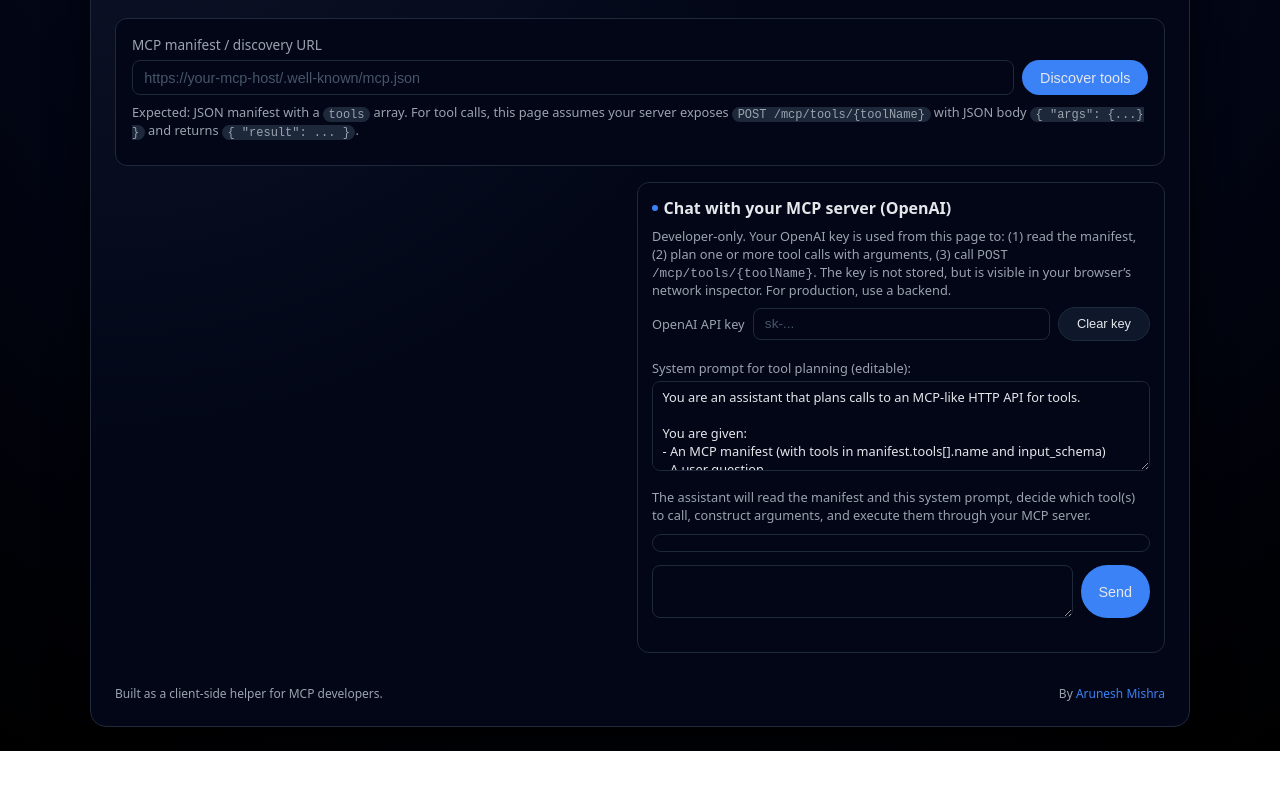
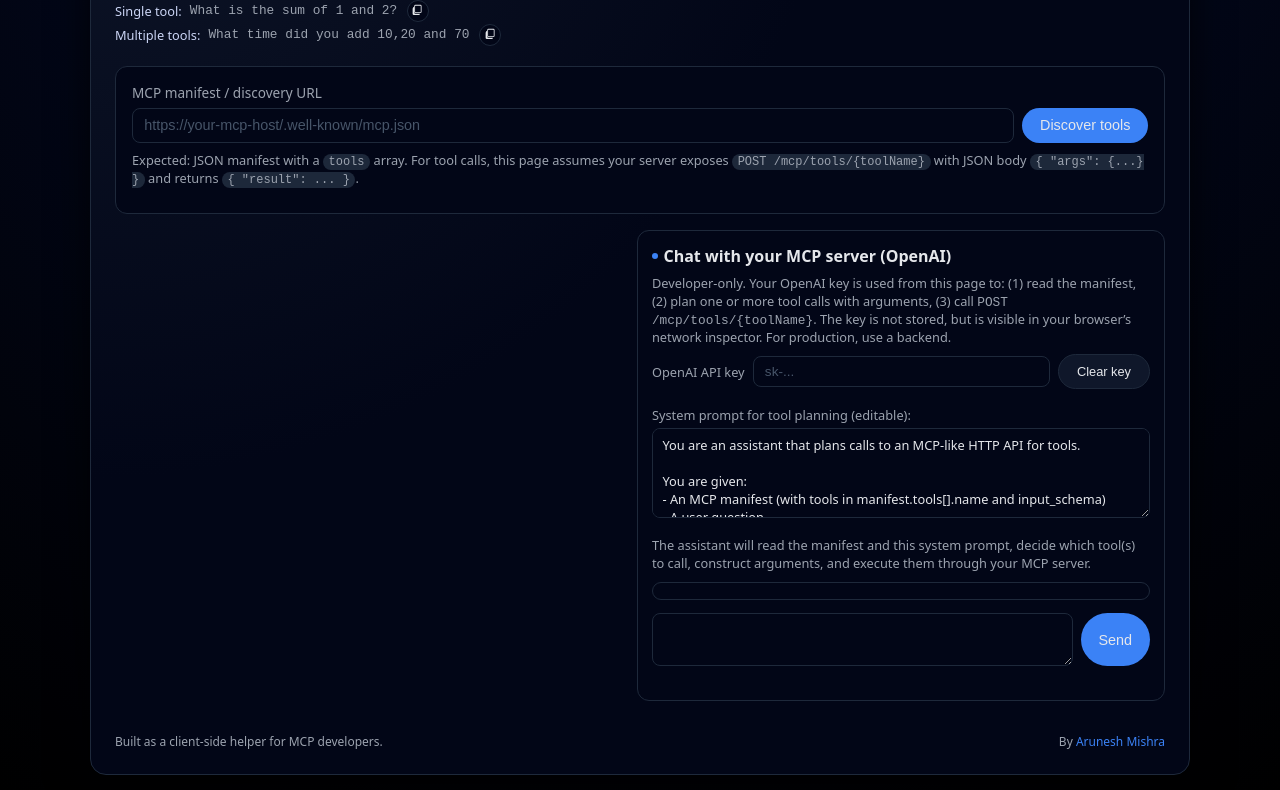
Before and after one commit to aruneshmishra/mcp-explorer, a plain HTML site: page index.html in a window 1280 px wide. Shown: the part 309-1099 px from the top of the page. Before the commit the page ends 1060 px from the top, so only its background shows below. Drawn offline with Linux system fonts and the light colour scheme.

Commit message:
Enhance copy button styles and add prompt examples
Added styles for small copy buttons and prompt examples.

```diff
--- a/index.html
+++ b/index.html
@@ -179,6 +179,11 @@
       padding: 0;
       margin-left: 0.35rem;
       cursor: pointer;
+    }
+
+    .copy-btn.small {
+      width: 22px;
+      height: 22px;
     }
 
     .copy-btn:hover {
@@ -459,6 +464,26 @@
       margin-left: 2px;
     }
 
+    .prompt-examples {
+      margin-top: 0.35rem;
+      font-size: 0.8rem;
+      color: var(--text-muted);
+    }
+
+    .prompt-line {
+      display: flex;
+      align-items: center;
+      flex-wrap: wrap;
+      gap: 0.25rem;
+      margin-top: 0.15rem;
+    }
+
+    .prompt-label {
+      font-weight: 500;
+      color: #cbd5f5;
+      margin-right: 0.25rem;
+    }
+
     footer {
       margin-top: 1.25rem;
       font-size: 0.75rem;
@@ -501,6 +526,7 @@
             type="button"
             class="copy-btn"
             data-copy="https://mcp-sample-server-js.onrender.com/.well-known/mcp.json"
+            data-msg="Server manifest URL copied to clipboard."
             title="Copy server manifest URL"
           >
             <svg viewBox="0 0 16 16" aria-hidden="true">
@@ -509,8 +535,7 @@
             </svg>
           </button>
           below and click “Discover tools”. The sample server runs on a free tier and can take up to ~90 seconds to
-          wake up after inactivity, so wait 1–2 minutes between attempts if it’s cold. Once tools are loaded, paste your
-          OpenAI API key and try a prompt like <code>What is the sum of 1 and 2?</code>.
+          wake up after inactivity, so wait 1–2 minutes between attempts if it’s cold.
           <a class="gh-inline-link" href="https://github.com/aruneshmishra/mcp-sample-server-js" target="_blank" rel="noopener noreferrer">
             server repo
             <svg viewBox="0 0 16 16" aria-hidden="true">
@@ -524,6 +549,41 @@
             </svg>
           </a>
         </p>
+        <div class="prompt-examples">
+          <div>Once tools are loaded and your OpenAI key is set, try:</div>
+          <div class="prompt-line">
+            <span class="prompt-label">Single tool:</span>
+            <code>What is the sum of 1 and 2?</code>
+            <button
+              type="button"
+              class="copy-btn small"
+              data-copy="What is the sum of 1 and 2?"
+              data-msg="Single-tool prompt copied."
+              title="Copy single-tool prompt"
+            >
+              <svg viewBox="0 0 16 16" aria-hidden="true">
+                <path d="M4 2.5A1.5 1.5 0 0 1 5.5 1h6A1.5 1.5 0 0 1 13 2.5v7A1.5 1.5 0 0 1 11.5 11h-6A1.5 1.5 0 0 1 4 9.5v-7Zm1.5-.5a.5.5 0 0 0-.5.5v7a.5.5 0 0 0 .5.5h6a.5.5 0 0 0 .5-.5v-7a.5.5 0 0 0-.5-.5h-6Z"/>
+                <path d="M2.5 5A1.5 1.5 0 0 1 4 3.5v7A1.5 1.5 0 0 0 5.5 12H11a1.5 1.5 0 0 1-1.5 1.5h-6A1.5 1.5 0 0 1 2 12V5.5A.5.5 0 0 1 2.5 5Z"/>
+              </svg>
+            </button>
+          </div>
+          <div class="prompt-line">
+            <span class="prompt-label">Multiple tools:</span>
+            <code>What time did you add 10,20 and 70</code>
+            <button
+              type="button"
+              class="copy-btn small"
+              data-copy="What time did you add 10,20 and 70"
+              data-msg="Multi-tool prompt copied."
+              title="Copy multi-tool prompt"
+            >
+              <svg viewBox="0 0 16 16" aria-hidden="true">
+                <path d="M4 2.5A1.5 1.5 0 0 1 5.5 1h6A1.5 1.5 0 0 1 13 2.5v7A1.5 1.5 0 0 1 11.5 11h-6A1.5 1.5 0 0 1 4 9.5v-7Zm1.5-.5a.5.5 0 0 0-.5.5v7a.5.5 0 0 0 .5.5h6a.5.5 0 0 0 .5-.5v-7a.5.5 0 0 0-.5-.5h-6Z"/>
+                <path d="M2.5 5A1.5 1.5 0 0 1 4 3.5v7A1.5 1.5 0 0 0 5.5 12H11a1.5 1.5 0 0 1-1.5 1.5h-6A1.5 1.5 0 0 1 2 12V5.5A.5.5 0 0 1 2.5 5Z"/>
+              </svg>
+            </button>
+          </div>
+        </div>
       </div>
       <div class="header-links">
         <a href="https://github.com/aruneshmishra/mcp-explorer" target="_blank" rel="noopener noreferrer" title="Open MCP Explorer client repo">
@@ -1093,10 +1153,11 @@ Return ONLY valid JSON (no extra prose) using this shape:
       buttons.forEach(btn => {
         btn.addEventListener('click', async () => {
           const text = btn.getAttribute('data-copy') || '';
+          const msg = btn.getAttribute('data-msg') || 'Copied to clipboard.';
           if (!text) return;
           try {
             await navigator.clipboard.writeText(text);
-            setStatus('Server manifest URL copied to clipboard.', false);
+            setStatus(msg, false);
           } catch (err) {
             console.error('Clipboard error:', err);
             setStatus('Unable to copy to clipboard in this browser.', true);
```
